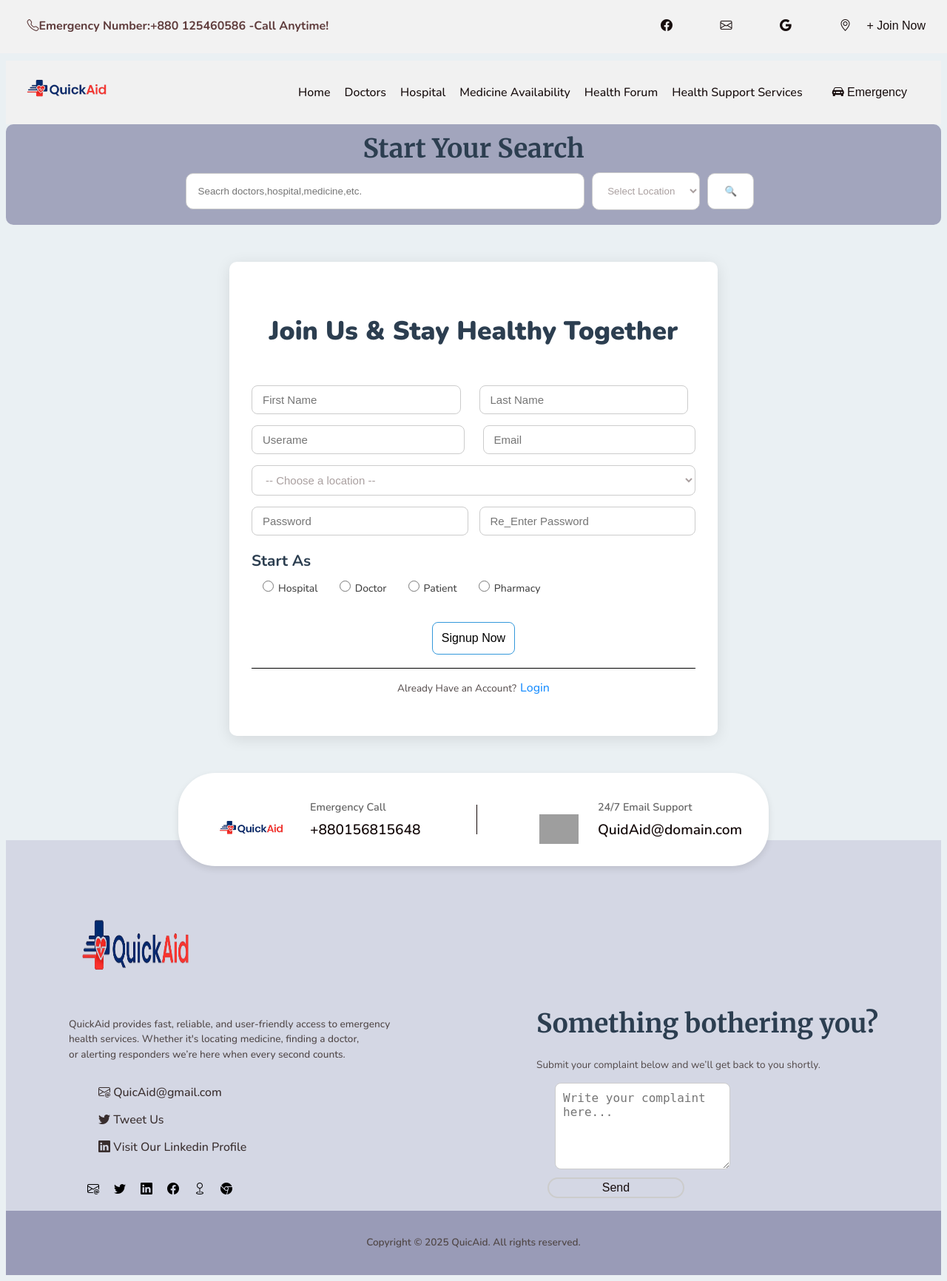
After one commit to meghla840/Capstone, a PHP site: page /join.html in a window 1280 px wide. The commit adds this page. Shown: the whole page at 74% size. Run offline with PHP 8.4, Linux system fonts and the light colour scheme; grey boxes are pictures that could not be loaded.

Commit message:
add join page

```diff
--- a/index.html
+++ b/index.html
@@ -36,7 +36,7 @@
                         <a href=""><i class="bi bi-geo-alt"></i></a>
                     </li>
                 </ul>
-                <button> + Join Now</button>
+                <a href="join.html"><button> + Join Now</button></a>
             </div>
         </div>
         <nav><div class="logo"><img src="images/logo.png" alt="" height="50px" width="auto"></div>
@@ -448,7 +448,7 @@
             <div class="foot_contain">
                 <div class="foot">
                 <img src="images/logo.png" alt="" height="150px" width="180px">
-                <p>QuickAid provides fast, reliable, and user-friendly access to emergency <br>health services. Whether it's locating medicine, finding a doctor, or alerting responders  <br> we’re here when every second counts.</p>
+                <p style="text-align: justify;">QuickAid provides fast, reliable, and user-friendly access to emergency <br>health services.  Whether it's locating medicine,  finding a doctor,<br> or alerting responders   we’re here when every second counts.</p>
                 <ul class="info">
                     <li><a href=""><i class="bi bi-envelope-at"></i>  QuicAid@gmail.com</a></li>
                     <li><a href=""><i class="bi bi-twitter"></i> Tweet Us</a></li>
--- /dev/null
+++ b/join.html
@@ -0,0 +1,215 @@
+<!DOCTYPE html>
+<html lang="en">
+<head>
+    <meta charset="UTF-8">
+    <meta name="viewport" content="width=device-width, initial-scale=1.0">
+     <link rel="stylesheet" href="styles/style.css">
+    <link href="https://cdn.jsdelivr.net/npm/bootstrap-icons@1.10.5/font/bootstrap-icons.css" rel="stylesheet">
+    <link rel="shortcut icon" href="images/WhatsApp Image 2025-08-02 at 12.37.45_fcd8b415.jpg" type="image/x-icon">
+    <link rel="preconnect" href="https://fonts.googleapis.com">
+    <link rel="preconnect" href="https://fonts.gstatic.com" crossorigin>
+    <link href="https://fonts.googleapis.com/css2?family=Merriweather:ital,opsz,wght@0,18..144,300..900;1,18..144,300..900&display=swap" rel="stylesheet">
+    <link rel="preconnect" href="https://fonts.googleapis.com">
+    <link rel="preconnect" href="https://fonts.gstatic.com" crossorigin>
+    <link href="https://fonts.googleapis.com/css2?family=Nunito:ital,wght@0,200..1000;1,200..1000&display=swap" rel="stylesheet">
+    <title>Form</title>
+</head>
+<body class="fbody nunito">
+        <header>
+        <div class="hold">
+            <div class="estrip">
+                <div class="scroll">
+                    <i class="bi bi-telephone"></i>Emergency Number:+880 125460586 -Call Anytime!
+                </div>
+            </div>
+            <div class="emergencyData">
+                <ul>
+                    <li>
+                        <a href=""><i class="bi bi-facebook"></i></a>
+                    </li>
+                   <li>
+                    <a href=""><i class="bi bi-envelope"></i>
+                    </a>
+                    </li>
+                    <li>
+                        <a href=""><i class="bi bi-google"></i></a>
+                    </li>
+                    <li>
+                        <a href=""><i class="bi bi-geo-alt"></i></a>
+                    </li>
+                </ul>
+                <button> + Join Now</button>
+            </div>
+        </div>
+        <nav><div class="logo"><img src="images/logo.png" alt="" height="50px" width="auto"></div>
+        <div class="ul">
+            <li><a href="index.html">Home</a> </li>
+            <li class="drpdwn"><a href="">Doctors</a>
+                <div class="dropdown-content">
+                    <a href="">Find Doctors</a>
+                    <a href="">Doctors Available in Location</a>
+                    <a href="">Doctors List</a>
+                </div>
+
+            </li>
+            <li class="drpdwn"> <a href="">Hospital</a>
+                <div class="dropdown-content">
+                    <a href="">Find Hospital</a>
+                    <a href="">Check around me</a>
+                    <a href="">Hospital List</a>
+                </div>
+            </li>
+            <li class="drpdwn"><a href="">Medicine Availability</a>
+                <div class="dropdown-content">
+                    <a href=""> Medical Store list</a>
+                    <a href="">Check Medicine Nearby</a>
+                    <a href="">Medicine Details</a>
+                </div>
+            </li>
+            <li class="drpdwn"><a href="">Health Forum</a>
+                <div class="dropdown-content">
+                    <a href="">Ask a Question</a>
+                    <a href="">Browse Discussions</a>
+                </div>
+            </li>
+            <li class="drpdwn"><a href="">Health Support Services</a>
+                <div class="dropdown-content">
+                    <a href="">Latest Health News</a>
+                    <a href="">Emergency Action Guide</a>
+                    <a href="">Care and Tips For Special Groups</a>
+                    <a href="">Our Commitment & Care Promise</a>
+                    <a href="">Get in Touch</a>
+                </div>
+            </li>
+            <li><button><i class="bi bi-car-front-fill"></i> Emergency</button></li>
+        </div></nav>
+
+    </header>
+    <main class="fmain">
+        <section class="fSeacrh_Section">
+            <div class="fsearch">
+                <h2 class="merriweather">Start Your Search</h2>
+                <div class="form"><input type="text" name="" id="" placeholder="Seacrh doctors,hospital,medicine,etc.">
+                <select id="location" name="location">
+                <option value="" disabled selected>Select Location<i class="bi bi-chevron-bar-down"> </i></option>
+                <option value="dhaka">Dhaka</option>
+                <option value="chittagong">Chittagong</option>
+                <option value="rajshahi">Rajshahi</option>
+                <option value="sylhet">Sylhet</option>
+                </select>
+                <input type="button" value="&#128269;">
+                </div>
+            </div>
+
+        </section>
+        <section class="formf">
+            <div class="fmf"><form>
+                <h1 class="formheading">
+                    Join Us & Stay Healthy Together
+                </h1>
+                <div class="name">
+                    <input type="text" name="" id="" placeholder="First Name" required>
+                    <input type="text" name="" id="" placeholder="Last Name" required>
+                </div>
+                <div class="email_user">
+                    <input type="text" name="" id="" placeholder="Userame" required>
+                    <input type="email" name="" id="" placeholder="Email" required>
+                </div>
+                <div class="select_location">
+                    <select name="location" id="location" required>
+                        <option value="">-- Choose a location --</option>
+                        <option value="dhaka">Dhaka</option>
+                        <option value="chattogram">Chattogram</option>
+                        <option value="rajshahi">Rajshahi</option>
+                        <option value="khulna">Khulna</option>
+                        <option value="barishal">Barishal</option>
+                        <option value="sylhet">Sylhet</option>
+                        <option value="rangpur">Rangpur</option>
+                        <option value="mymensingh">Mymensingh</option>
+                    </select>
+
+                </div>
+                <div class="pass">
+                    <input type="password" name="" id="" placeholder="Password" required>
+                    <input type="password" name="" id="" placeholder="Re_Enter Password" required>
+                </div>
+                <div class="start">
+                    <h2>Start As</h2>
+                    <input type="radio" name="role" id="hospital"><label for="Hospital">Hospital</label>
+                    <input type="radio" name="role" id="doctor"><label for="doctor">Doctor</label>
+                    <input type="radio" name="role" id="patient"><label for="patient">Patient</label>
+                    <input type="radio" name="role" id="Pharmacy"><label for="Pharmacy">Pharmacy</label>
+                </div>
+                <div class="btnclass"><button class="btnn">Signup Now</button></div>
+
+            </form>
+            <div class="log">
+                <P>Already Have an Account?<a href="">Login</a></P>
+            </div></div>
+        </section>
+         <section class="emrg">
+            <div class="emergency-box">
+
+
+            <div class="section">
+            <img src="images/logo.png" width="150px" height="50px" alt="icon" class="icon">
+            <div class="content">
+                <span class="title">Emergency Call</span>
+                <span class="value"> +880156815648</span>
+            </div>
+            </div>
+            <div class="divider"></div>
+            <div class="section">
+            <img src="https://img.icons8.com/color/48/email.png" alt="icon" class="icon">
+            <div class="content">
+                <span class="title">24/7 Email Support</span>
+                <span class="value">QuidAid@domain.com</span>
+            </div>
+            </div>
+
+            </div>
+        </section>
+    </main>
+    <footer>
+        <section>
+            <div class="foot_contain">
+                <div class="foot">
+                <img src="images/logo.png" alt="" height="150px" width="180px">
+                <p style="text-align: justify;">QuickAid provides fast, reliable, and user-friendly access to emergency <br>health services.  Whether it's locating medicine,  finding a doctor,<br> or alerting responders   we’re here when every second counts.</p>
+                <ul class="info">
+                    <li><a href=""><i class="bi bi-envelope-at"></i>  QuicAid@gmail.com</a></li>
+                    <li><a href=""><i class="bi bi-twitter"></i> Tweet Us</a></li>
+                    <li>
+                        <a href=""><i class="bi bi-linkedin"></i>  Visit Our Linkedin Profile</a>
+                    </li>
+                </ul>
+                <div class="icon">
+                    <i class="bi bi-envelope-at"></i>
+                    <i class="bi bi-twitter"></i>
+                    <i class="bi bi-linkedin"></i>
+                    <i class="bi bi-facebook"></i>
+                    <i class="bi bi-geo"></i>
+                    <i class="bi bi-browser-chrome"></i>
+
+                </div>
+            </div>
+
+            <div class="formm">
+                 <h3 class="merriweather"> Something bothering you?</h3>
+                <p>Submit your complaint below and we’ll get back to you shortly.</p>
+                <form >
+                    <textarea name="complaint" placeholder="Write your complaint here..." rows="5" required></textarea>
+                <button class="send">Send</button>
+                </form>
+
+            </div>
+
+            </div>
+            <div class="copyright">
+                <p>Copyright  &copy; 2025 QuicAid. All rights reserved.</p>
+            </div>
+        </section>
+    </footer>
+
+</body>
+</html>
--- a/styles/style.css
+++ b/styles/style.css
@@ -35,7 +35,11 @@ p{
     font-size: 0.85rem;
     line-height: 1.5;
 }
+.nunito {
+  font-family: "Nunito", sans-serif;
 
+  font-style: normal;
+}
 /* header part */
 
 .hold{
@@ -858,3 +862,162 @@ input[type="button"]{
         background-color: rgba(116, 116, 154, 0.6);
         padding: 20px;
     }
+    /* form page design*/
+
+        /*formbody and main*/
+
+
+
+    /*form search part*/
+
+
+    .fSeacrh_Section ,.fsearch{
+            width: 100%;
+
+        }
+
+    .fsearch{
+        display: flex;
+        flex-direction: column;
+        justify-content: center;
+        align-items: center;
+        background-color: rgba(116, 116, 154, 0.6);
+        padding-bottom: 20px;
+        z-index: 1;
+        border-radius: 10px;
+    }
+    .fsearch h2{
+        font-size: 2.2rem;
+        margin: 10px 0;
+        color: #2c3e50
+    }
+
+
+
+
+
+        /*form part of form page */
+    .fmf{
+         display: flex;
+        flex-direction: column;
+        justify-content: center;
+        background-color: #3498db;
+        max-width: 600px;
+         background: #fff;
+        padding: 40px 30px;
+        border-radius: 10px;
+        box-shadow: 0 4px 20px rgba(0, 0, 0, 0.1);
+        width: 90%;
+    }
+        .formf {
+
+        display: flex;
+        flex-direction: column;
+        justify-content: center;
+        align-items: center;
+
+
+        margin-top: 50px;
+        margin-bottom: 50px;
+        }
+
+        .formheading {
+        text-align: center;
+        font-size: 2.2rem;
+        font-weight: 900;
+        margin-bottom: 50px;
+        color: #2c3e50
+        }
+
+        .name,
+        .email_user,
+        .pass {
+        display: flex;
+        gap: 15px;
+        margin-bottom: 15px;
+        }
+
+        .name input,
+        .email_user input,
+        .pass input {
+        width: 100%;
+        padding: 10px 14px;
+        border: 1px solid #ccc;
+        border-radius: 8px;
+        outline: none;
+        font-size: 15px;
+        }
+
+        .select_location select {
+        width: 100%;
+        padding: 10px 14px;
+        border-radius: 8px;
+        border: 1px solid #ccc;
+        font-size: 15px;
+        margin-bottom: 15px;
+        }
+
+        .start {
+        margin: 20px 0;
+        }
+
+        .start h2 {
+        font-size: 1.3rem;
+        margin-bottom: 10px;
+        color: #2c3e50;
+        }
+
+        .start input[type="radio"] {
+        margin-right: 6px;
+        margin-left: 15px;
+        }
+
+        .start label {
+        margin-right: 10px;
+        font-size: 14px;
+        color: #444;
+        }
+        .btnclass{
+            display: flex;
+            justify-content: center;
+            align-items: center;
+        }
+        .btnn {
+            align-items: center;
+            padding: 12px;
+            border:1px solid #3498db;
+            color:black;
+            font-size: 1rem;
+            font-weight: 500;
+            border-radius: 8px;
+            cursor: pointer;
+            margin-top: 15px;
+            transition: background-color 0.3s ease;
+        }
+
+
+
+        .log {
+        border-top: 1px solid bLACK;
+        width: 100%;
+        text-align: center;
+        margin-top: 18px;
+        font-size: 14px;
+        }
+
+        .log a {
+        color: #1e90ff;
+        text-decoration: none;
+        margin-left: 5px;
+        }
+        input[type="radio"] {
+        width: 15px;
+        height: 15px;
+        accent-color: #1e90ff;
+        cursor: pointer;
+        }
+        label{
+            font-size: 2rem;
+            font-weight: 500;
+            color: #333;
+        }
```
